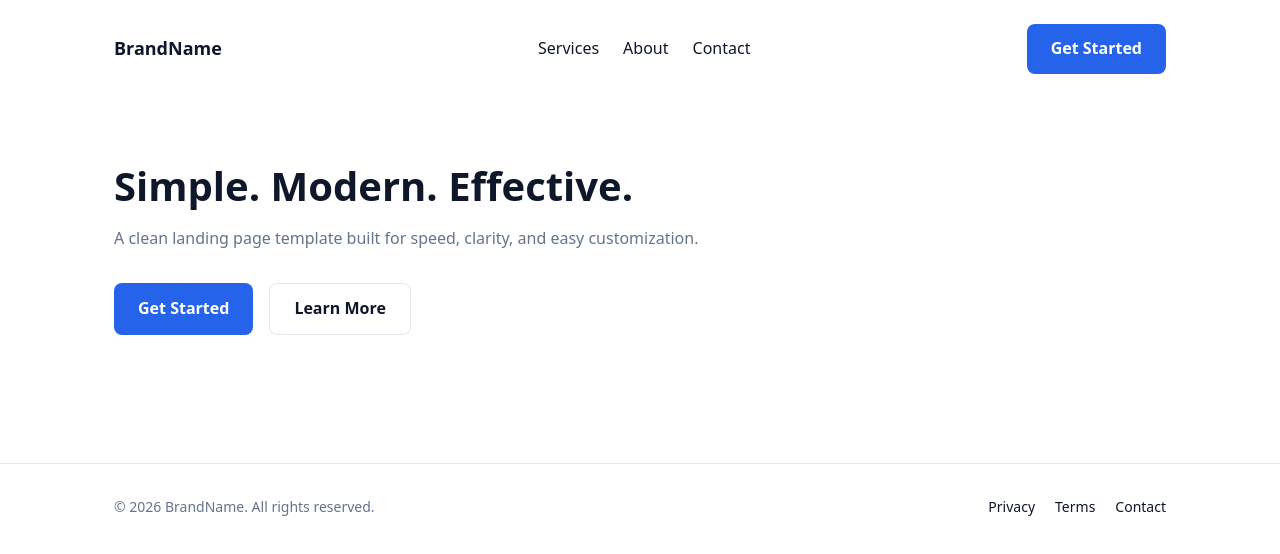
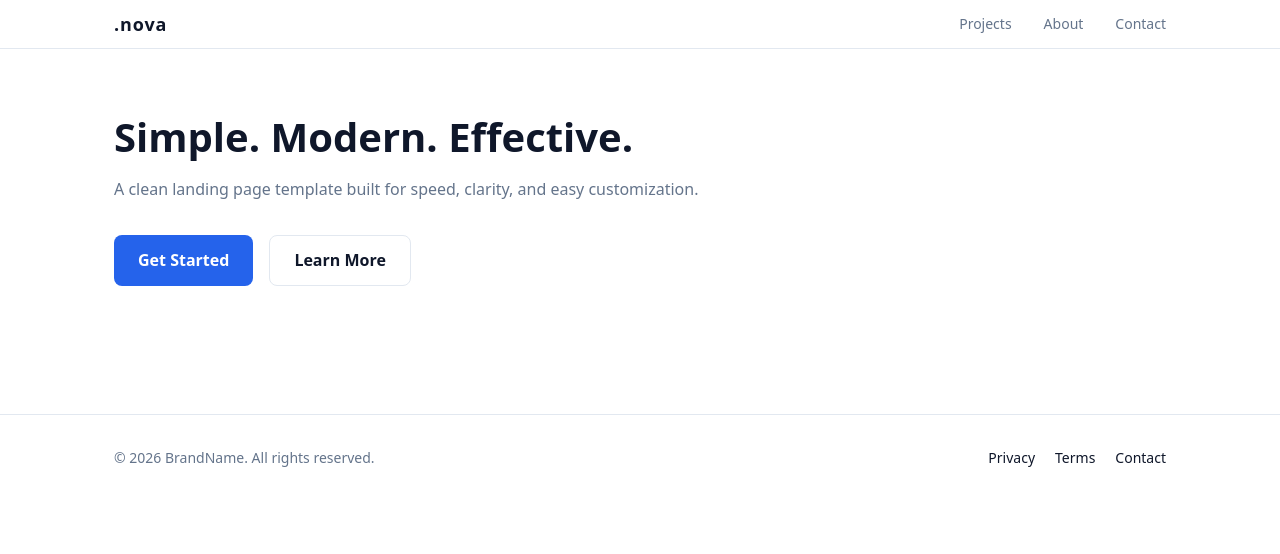
Before and after one commit to MikeReyes102/dev-portfolio, a React (Vite) app: page / in a window 1280 px wide. Shown: the top 554 px of the page. Built offline with nearby package versions, Linux system fonts and the light colour scheme.

Commit message:
Initial commit. Redid the Navbar and added Navbar.css.

```diff
--- a/src/components/layout/Navbar.jsx
+++ b/src/components/layout/Navbar.jsx
@@ -1,44 +1,31 @@
+import { useEffect, useState } from 'react'
+import '../../styles/Navbar.css'
+import '../../styles/main.css'
+
 const Navbar = () => {
+  const [scrolled, setScrolled] = useState(false)
+
+  useEffect(() => {
+    const handleScroll = () => {
+      setScrolled(window.scrollY > 8)
+    }
+
+    window.addEventListener('scroll', handleScroll)
+    return () => window.removeEventListener('scroll', handleScroll)
+  }, [])
   return (
-    <header>
-      <div className="container">
-        <nav
-          style={{
-            display: "flex",
-            alignItems: "center",
-            justifyContent: "space-between",
-            padding: "1.5rem 0"
-          }}
-        >
-          {/* Brand */}
-          <div style={{ fontWeight: 700, fontSize: "1.125rem" }}>
-            BrandName
-          </div>
-
-          {/* Nav Links */}
-          <ul
-            style={{
-              display: "flex",
-              gap: "1.5rem",
-              listStyle: "none"
-            }}
-          >
-            <li>
-              <a href="#services">Services</a>
-            </li>
-            <li>
-              <a href="#about">About</a>
-            </li>
-            <li>
-              <a href="#contact">Contact</a>
-            </li>
-          </ul>
-
-          {/* CTA */}
-          <button className="btn btn-primary">Get Started</button>
-        </nav>
+    <nav className={`navbar ${scrolled ? 'scrolled' : ''}`}>
+      <div className="container nav-container">
+        <div className="logo">
+          <a href="hero">.nova</a>
+        </div>
+        <ul className="nav-links">
+          <li><a href="projects">Projects</a></li>
+          <li><a href="about">About</a></li>
+          <li><a href="contact">Contact</a></li>
+        </ul>
       </div>
-    </header>
+    </nav>
   )
 }
 
--- /dev/null
+++ b/src/styles/Navbar.css
@@ -0,0 +1,65 @@
+/* Navbar Styles */
+
+.navbar {
+  position: sticky;
+  top: 0;
+  width: 100%;
+  background: rgba(255, 255, 255, 0.7);
+  backdrop-filter: blur(10px);
+  border-bottom: 1px solid var(--color-border);
+  z-index: 1000;
+}
+
+.navbar.scrolled {
+  box-shadow: var(--shadow-sm);
+}
+
+/* Layout */
+.nav-container {
+  display: flex;
+  height: 3rem;
+  align-items: center;
+  justify-content: space-between;
+}
+
+/* Logo */
+.logo {
+  font-weight: 700;
+  font-size: var(--text-lg);
+  letter-spacing: 0.05em;
+}
+
+/* Nav links */
+.nav-links {
+  display: flex;
+  gap: var(--space-6);
+  list-style: none;
+}
+
+.nav-links a {
+  position: relative;
+  font-size: var(--text-sm);
+  color: var(--color-muted);
+  transition: color 0.2s ease;
+}
+
+.nav-links a:hover {
+  color: var(--color-text);
+}
+
+
+/* Underline animation (controlled flair) */
+.nav-links a::after{
+  content: "";
+  position: absolute;
+  left: 0;
+  bottom: -4px;
+  width: 0%;
+  height: 2px;
+  background: var(--color-text);
+  transition: width 0.25s ease;
+}
+
+.nav-links a:hover::after {
+  width: 100%;
+}
```
Also changed, not shown: package.json (+4 -4 lines), src/components/sections/Projects.jsx (added), src/components/sections/Services.jsx (deleted), 1 other file (tests, documents, lock files or other folders).
